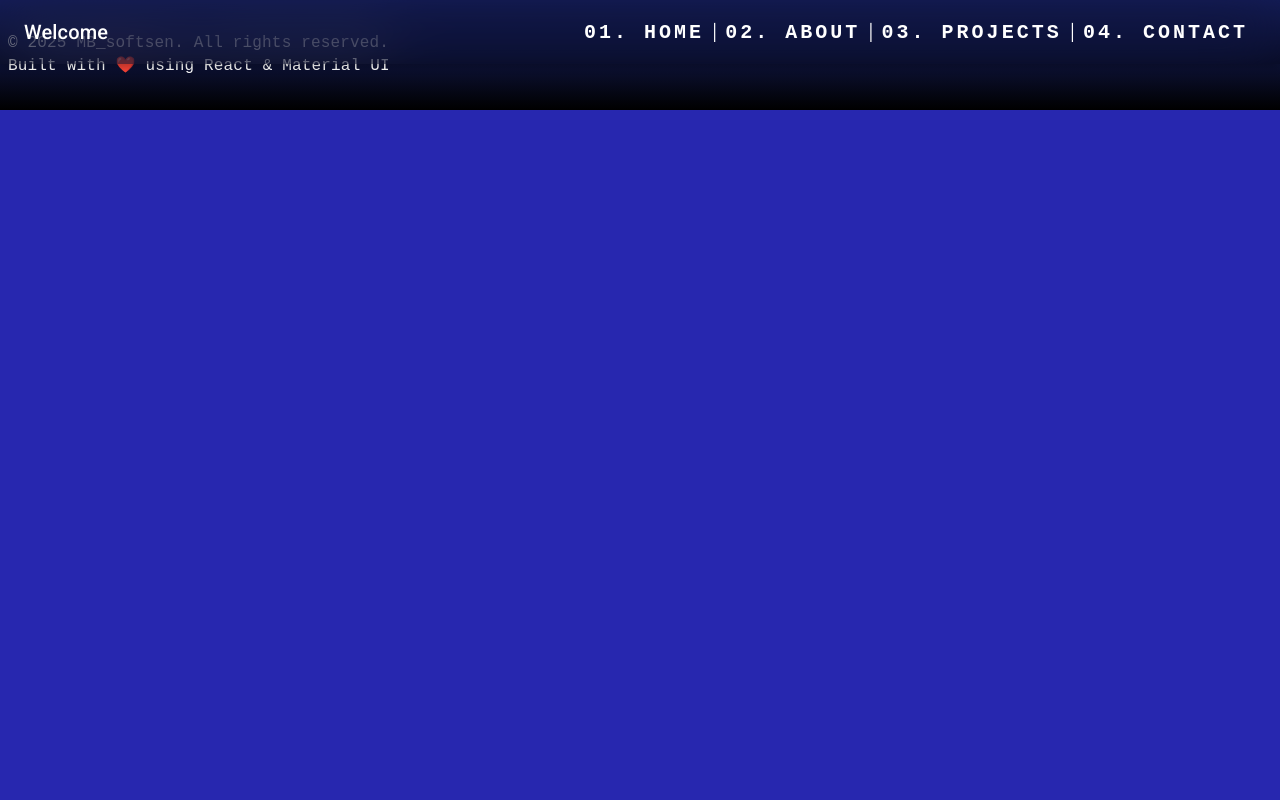
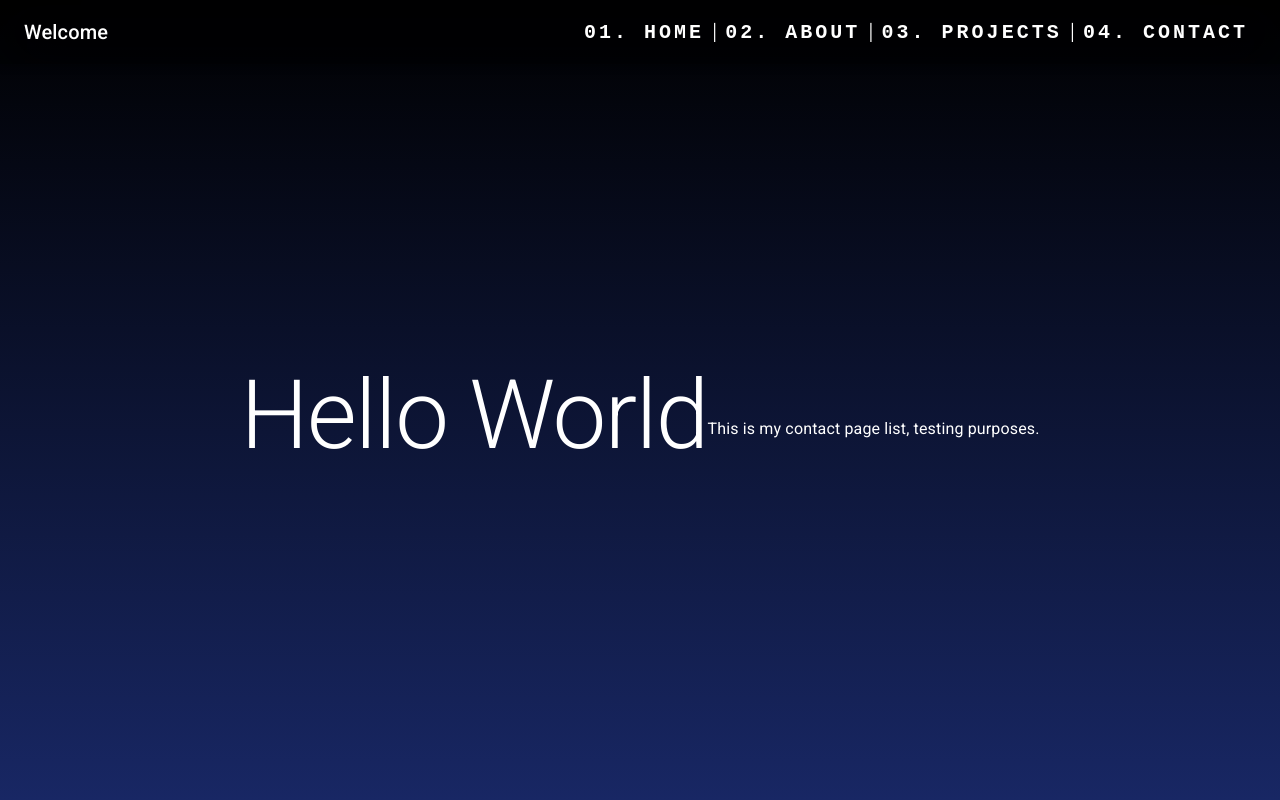
Before and after one commit to MBarre28/mb-portfolio, a React (Create React App) app: page /contact in a window 1280 px wide. Shown: the top 800 px of the page. Built offline with nearby package versions, Linux system fonts and the light colour scheme; some icons are missing.

Commit message:
my working change

```diff
--- a/src/component/NavBar/contact.js
+++ b/src/component/NavBar/contact.js
@@ -4,6 +4,7 @@ import { styled, alpha } from '@mui/material/styles';
 import { color, spacing } from '@mui/system';
 
 const ContactPage = () => {
+    return (
     <Box sx={{
         p: 4,
         minHeight: '100vh',
@@ -18,9 +19,12 @@ const ContactPage = () => {
     <Typography variant="h1" gutterBottom>
         Hello World
     </Typography>
+    <Typography gutterBottom>
+        This is my contact page list, testing purposes.
+    </Typography>
 
     </Box>
-}
+)}
 
 
 export default ContactPage;
--- a/src/component/NavBar/project.js
+++ b/src/component/NavBar/project.js
@@ -98,7 +98,7 @@ export default function Project() {
           transition={{ duration: 2 }}
           animate={{ opacity: 1, y: 0 }}
         >
-          <Grid container spacing={3} justifyContent="center">
+          <Grid container rowSpacing={4} columnSpacing={{ xs: 1, sm: 2, md: 3 }} justifyContent="center">
             {projects.map((project, index) => (
               <Grid item xs={12} sm={6} md={4} key={index}>
                 <Card
```
Also changed, not shown: 28 other files (tests, documents, lock files or other folders).
